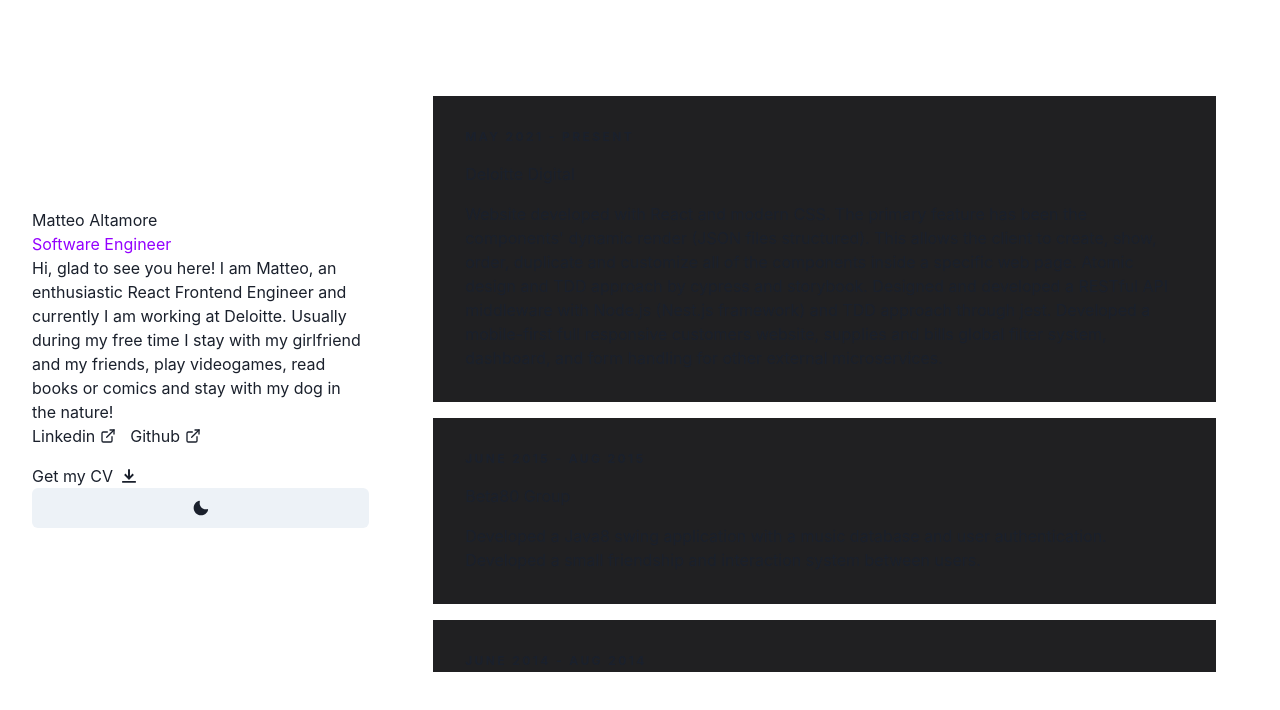
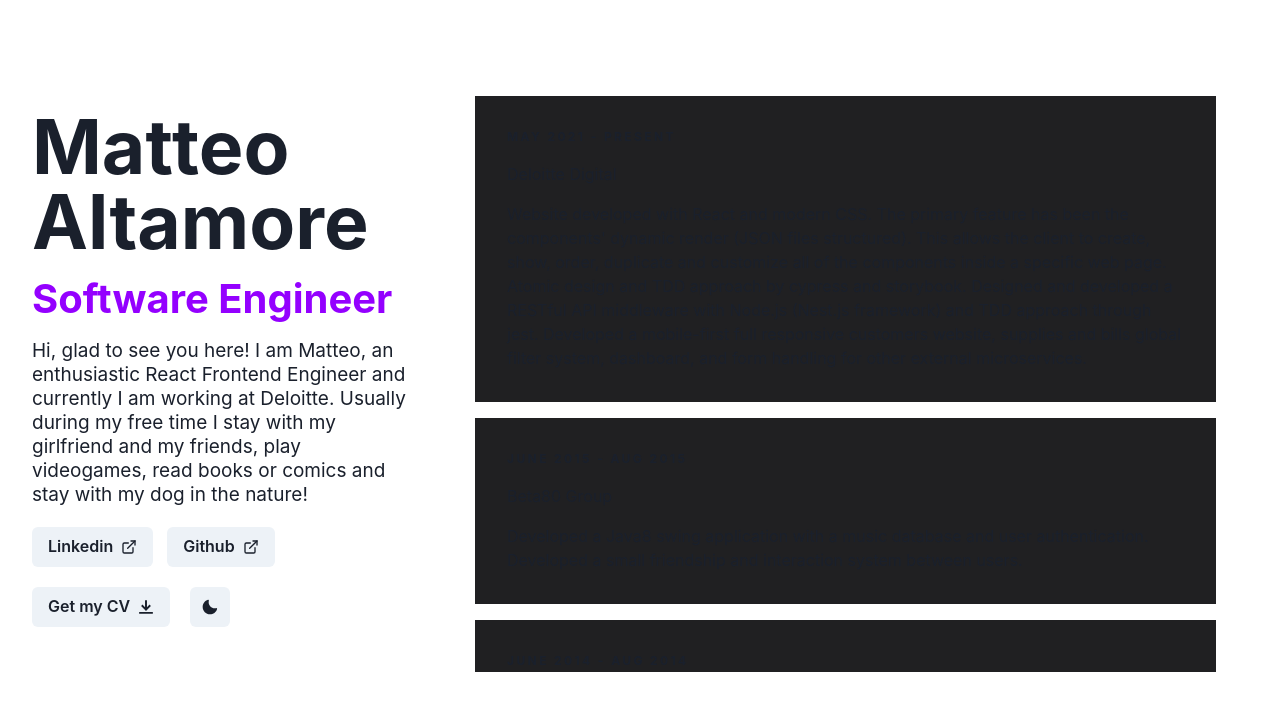
Before and after one commit to mataltamore/portfolio-v2, a React (Vite) app: page / in a window 1280 px wide. Shown: the top 710 px of the page. Built offline with nearby package versions, Linux system fonts and the light colour scheme.

Commit message:
refactor: about section

```diff
--- a/src/components/About/About.scss
+++ b/src/components/About/About.scss
@@ -2,46 +2,25 @@
 @import "../../style/mixins.scss";
 
 .about {
-  display: flex;
-  flex-direction: column;
+  @include flex($dir: column, $justify: space-between, $gap: 1.25rem);
+  margin-bottom: 3rem;
 
-  margin: unset unset 3rem unset;
-
-  &__subtitle {
-    margin: 1rem unset;
-    color: $c-link;
+  @include media(desktop) {
+    margin-bottom: unset;
   }
 
-  &__body {
-    margin: 1rem unset;
+  &__heading-wrapper {
+    @include flex($dir: column, $justify: space-between, $gap: 1.25rem);
+  }
+
+  &__action-wrapper {
+    @include flex($dir: row, $justify: flex-start, $gap: 1.25rem);
+    flex-wrap: wrap;
   }
 }
 
 .social {
   display: flex;
   gap: 0.875rem;
-
-  &__link {
-    display: flex;
-    align-items: center;
-    gap: 0.3125rem;
-
-    &__icon {
-      width: 24px;
-      height: 24px;
-    }
-  }
+  flex-wrap: wrap;
 }
-
-.resume {
-  display: flex;
-  align-items: center;
-  gap: 0.5rem;
-
-  padding-top: 1rem;
-
-  & > img {
-    width: 21px;
-    height: 21px;
-  }
-}
--- a/src/components/About/index.tsx
+++ b/src/components/About/index.tsx
@@ -5,38 +5,65 @@ import ABOUT from "../../content/api/about.json";
 import { ExternalLinkIcon, DownloadIcon } from "@chakra-ui/icons";
 import { SocialButtonProps } from "../../types/About";
 import DarkLightThemeButton from "../DarkLightThemeButton";
+import { Button, Heading, Link, Text } from "@chakra-ui/react";
+
+const COLOR = {
+  PURPLE: "rgb(148, 0, 255)",
+};
 
 function About() {
   return (
     <section className="about">
-      <h1>{ABOUT.title}</h1>
+      <div className="about__heading-wrapper">
+        <Heading fontSize={75} lineHeight={1} as="h1">
+          {ABOUT.title}
+        </Heading>
 
-      <h2 className="about__subtitle">{ABOUT.subtitle}</h2>
-      <p className="about__body">{ABOUT.body}</p>
+        <Heading fontSize={40} lineHeight={1} as="h2" color={COLOR.PURPLE}>
+          {ABOUT.subtitle}
+        </Heading>
 
+        <Text fontSize={19} lineHeight={6}>
+          {ABOUT.body}
+        </Text>
+      </div>
+
+      <div className="about__action-wrapper">
         <div className="social">
           {SOCIAL.map((item) => (
             <SocialButton key={item.label} {...item} />
           ))}
         </div>
 
+        <Button
+          variant="solid"
+          aria-label="Download CV"
+          rightIcon={<DownloadIcon />}
+        >
           <a href={CV} download className="resume">
             {ABOUT.cvText}
-        <DownloadIcon />
           </a>
+        </Button>
 
         <DarkLightThemeButton />
+      </div>
     </section>
   );
 }
 
 function SocialButton(props: SocialButtonProps) {
   const { label, href } = props;
+
   return (
-    <a href={href} target="_blank" rel="noreferrer" className="social__link">
+    <Link href={href} isExternal>
+      <Button
+        variant="solid"
+        aria-label={label}
+        rightIcon={<ExternalLinkIcon />}
+      >
         {label}
-      <ExternalLinkIcon className="social__link__icon" />
-    </a>
+      </Button>
+    </Link>
   );
 }
 
--- a/src/style/mixins.scss
+++ b/src/style/mixins.scss
@@ -13,3 +13,11 @@
     }
   }
 }
+
+@mixin flex($dir: row, $align: stretch, $justify: stretch, $gap: 0) {
+  display: flex;
+  flex-direction: $dir;
+  align-items: $align;
+  justify-content: $justify;
+  gap: $gap;
+}
```
Lines whose indentation alone changed are shown as unchanged.
